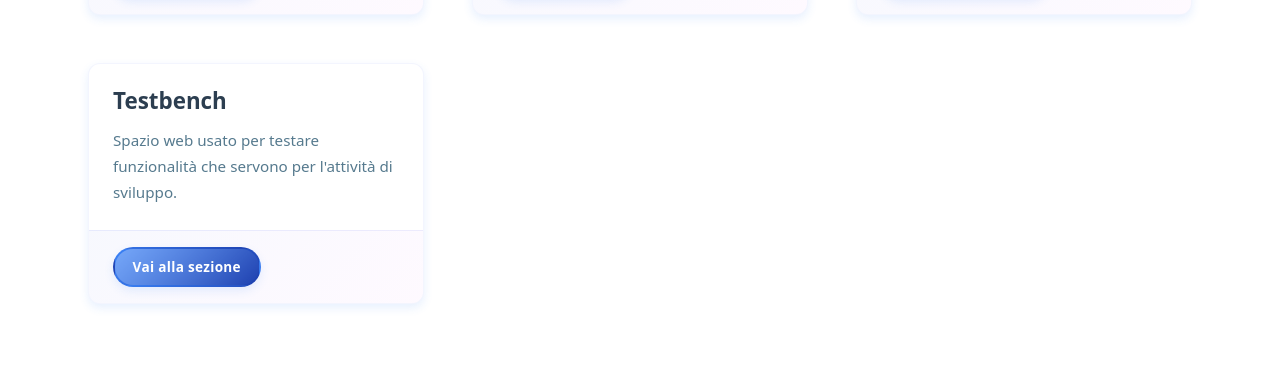
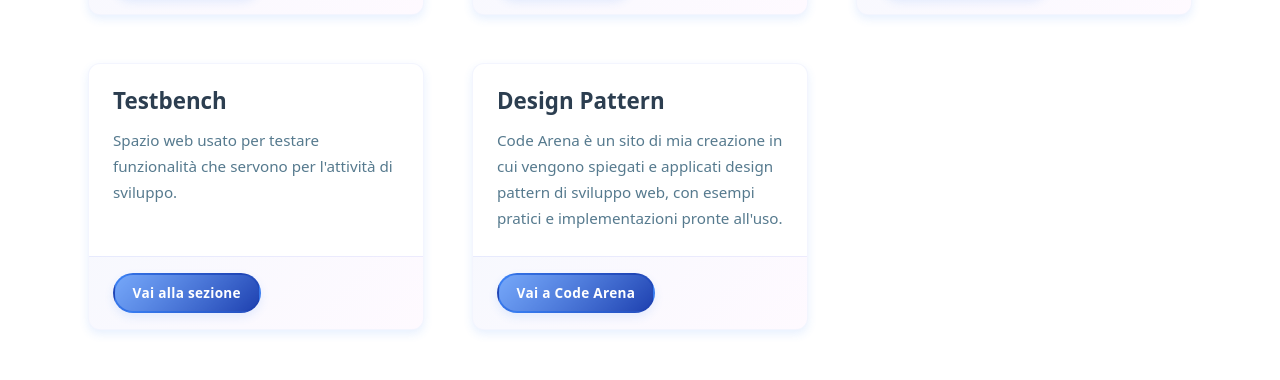
Before and after one commit to taccarlo/my_website, a React (Create React App) app: page / in a window 1280 px wide. Shown: the part 335-715 px from the top of the page. Built offline with nearby package versions, Linux system fonts and the light colour scheme.

Commit message:
feat: link to dual node

```diff
--- a/package.json
+++ b/package.json
@@ -1,6 +1,6 @@
 {
   "name": "carlo-tacchella",
-  "version": "0.7.0",
+  "version": "0.8.0",
   "private": true,
   "dependencies": {
     "@testing-library/dom": "^10.4.1",
--- a/src/components/pages/home.js
+++ b/src/components/pages/home.js
@@ -58,6 +58,17 @@ function Home(){
                        <div className="card-footer"><Link to="/testbench" className="btn btn-primary btn-sm" aria-label="Vai alla sezione testbench">Vai alla sezione</Link></div>
                    </div>
                </div>
+               <div className="col-md-4 mb-5">
+                   <div className="card h-100">
+                       <div className="card-body">
+                           <h2 className="card-title">Design Pattern</h2>
+                           <p className="card-text">Code Arena è un sito di mia creazione in cui vengono spiegati e applicati design pattern di sviluppo web, con esempi pratici e implementazioni pronte all'uso.</p>
+                       </div>
+                       <div className="card-footer">
+                         <a target='_blank' className="btn btn-primary btn-sm" rel='noopener noreferrer' href="https://dualnodelabs.web.app/codearena" aria-label="Vai a Code Arena (apre in nuova finestra)">Vai a Code Arena</a>
+                       </div>
+                   </div>
+               </div>
           </div>
         </div>
        </>
```
Lines whose indentation alone changed are shown as unchanged.
